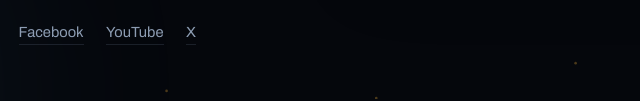
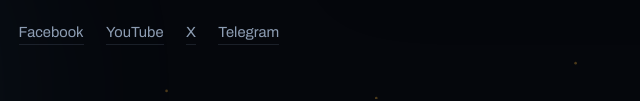
Before and after one commit to Brysonsikanyika/Brysonsikanyika.github.io, a plain HTML site: page index.html in a window 1280 px wide. Shown: the part 701-802 px from the top of the page, 439-1079 px from the left. Drawn offline with Linux system fonts and the light colour scheme.

Commit message:
Add Telegram channel link
Co-Authored-By: Claude Opus 5.5 <noreply@anthropic.com>
Claude-Session: https://claude.ai/code/session_01RuqffLEeW7kUwxxhLtCFcV

```diff
--- a/index.html
+++ b/index.html
@@ -256,6 +256,7 @@
           <a href="https://www.facebook.com/brysonsikanyika07" rel="noopener">Facebook</a>
           <a href="https://www.youtube.com/@brysonsikanyika" rel="noopener">YouTube</a>
           <a href="https://x.com/brysec_zm" rel="noopener">X</a>
+          <a href="https://t.me/brysec_zm" rel="noopener">Telegram</a>
         </div>
       </div>
       <figure class="portrait">
@@ -407,6 +408,7 @@
         <a class="btn ghost" href="https://www.facebook.com/brysonsikanyika07" rel="noopener">Facebook</a>
         <a class="btn ghost" href="https://www.youtube.com/@brysonsikanyika" rel="noopener">YouTube</a>
         <a class="btn ghost" href="https://x.com/brysec_zm" rel="noopener">X</a>
+        <a class="btn ghost" href="https://t.me/brysec_zm" rel="noopener">Telegram</a>
       </div>
     </section>
   </main>
```
